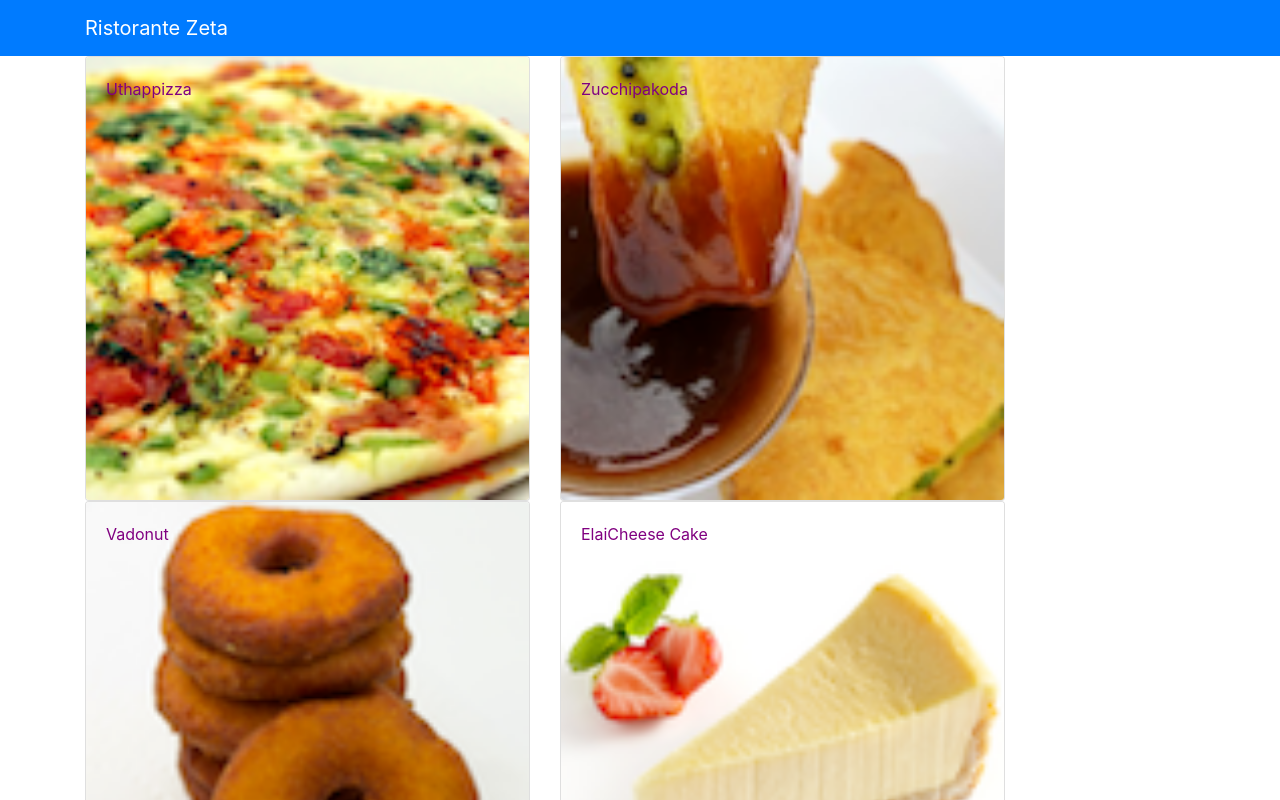
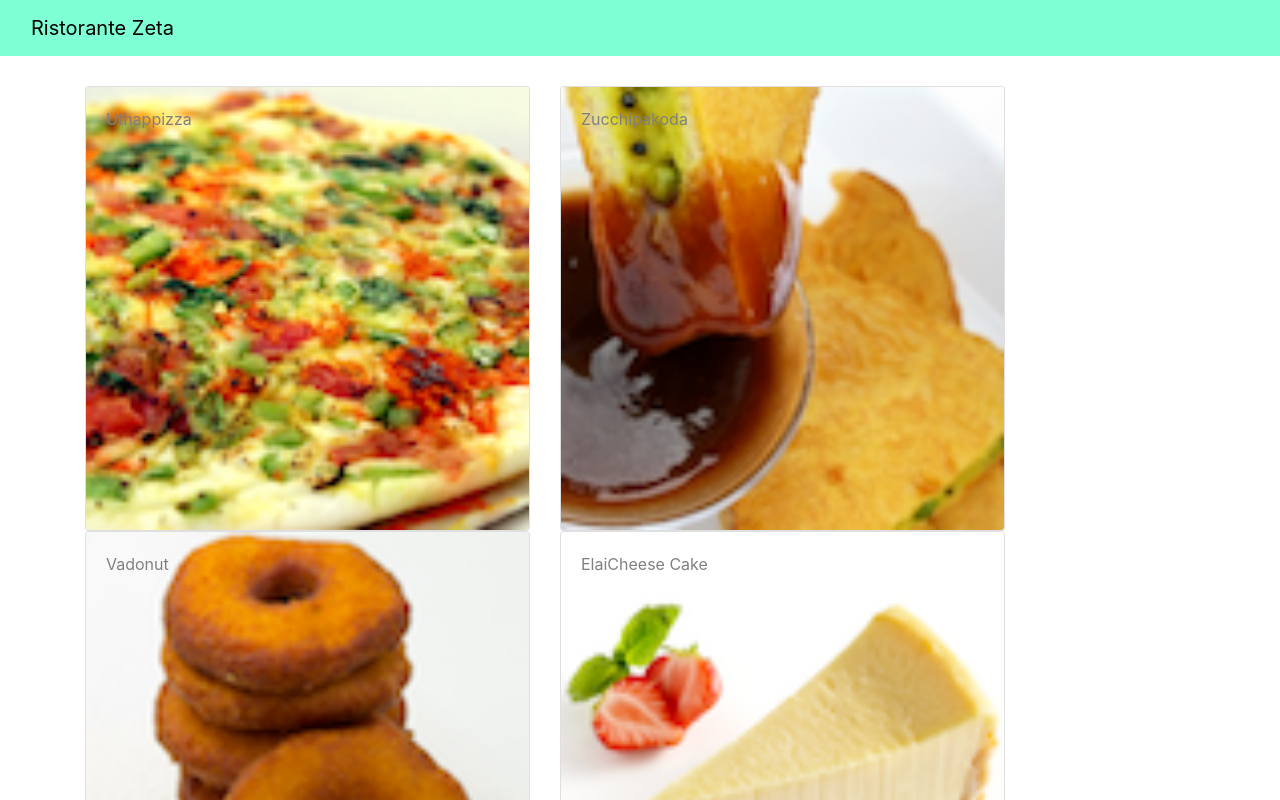
Before and after one commit to zJuarez/holiR, a React (Create React App) app: page / in a window 1280 px wide. Shown: the top 800 px of the page. Built offline with nearby package versions, Linux system fonts and the light colour scheme.

Commit message:
functional

```diff
--- a/src/App.css
+++ b/src/App.css
@@ -1,3 +1,10 @@
 .App{
-  color:purple;
+  color:grey;
 }
+#nav{
+  margin-bottom: 30px;
+  background-color: aquamarine;
+}
+#nav a{
+  color:black;
+}
--- a/src/components/DishDetail.js
+++ b/src/components/DishDetail.js
@@ -1,55 +1,56 @@
-import React, { Component } from 'react';
-import { CardText, Card, CardBody, CardImg, CardImgOverlay, CardTitle } from 'reactstrap'
+import React from 'react';
+import { CardText, Card, CardBody, CardImg, Col, CardTitle, Row } from 'reactstrap'
 
-class DishDetail extends Component{
+function getDate(date) {
+      return new Intl.DateTimeFormat('en-US', { year: 'numeric', month: 'short', day: '2-digit' }).format(new Date(Date.parse(date)));
+}
 
+function RenderDish({ dish }) {
+      console.log("here");
+      return (
+            <Card>
+                  <CardImg src={dish.image} alt={dish.name} width="100%" />
+                  <CardBody>
+                        <CardTitle> {dish.name}</CardTitle>
+                        <CardText> {dish.description}</CardText>
+                  </CardBody>
+            </Card>
+      );
+}
 
-      constructor(props){
-            super(props);
-      }
+function RenderComments({ comments }) {
+      let commentsX = comments.map((com) => {
+            return (<li> <b> {com.comment} </b><p>{com.author} {getDate(com.date)} </p> </li>
+            );
+      });
 
-      getDate(date){
-            return new  Intl.DateTimeFormat('en-US', { year: 'numeric', month: 'short', day: '2-digit'}).format(new Date(Date.parse(date)));
-      }
+      return (<Card>
+            <CardBody>
+                  <CardTitle> Comments </CardTitle>
+                  <CardText> <ul> {commentsX}</ul></CardText>
+            </CardBody>
+      </Card>);
+}
 
-      render(){
-            var dishX = this.props.dish;
+function DishDetail(props) {
 
-            if(dishX!=null){
+      console.log(props.dish);
+      if (props.dish != null) {
+            return (
+                  <Row>
+                        <Col md="5">
+                              <RenderDish dish={props.dish} />
+                        </Col>
+                        <Col md="5">
+                              <RenderComments comments={props.dish.comments}/>
+                        </Col>
+                  </Row>
+            );
 
-                  const comments = dishX.comments.map((com)=> {
-                        return(<li> <b> {com.comment} </b><p>{com.author} {this.getDate(com.date)} </p> </li>
-                        );
-
-            });
-                  return(
-                        <div className="row">
-                        <div className="col-md-5 col-12 m-1">
-                        <Card>
-                              <CardImg src={dishX.image} alt={dishX.name} width="100%" />
-                              <CardBody>
-                                    <CardTitle> {dishX.name}</CardTitle>
-                                    <CardText> {dishX.description}</CardText>
-                              </CardBody>
-                        </Card>
-                        </div>
-
-                        <div className="col-md-5 col-12 m-1">
-                        <Card>
-                              <CardBody>
-                                    <CardTitle> Comments </CardTitle>
-                                     <CardText> <ul> {comments}</ul></CardText>
-                              </CardBody>
-                        </Card>
-                        </div>
-                        </div>
-                  );
-
-            }else{
-                  return(
-                        <div></div>
-                  );
-            }
+      } else {
+            return (
+                  <div></div>
+            );
       }
 }
 
--- a/src/components/MainComponent.js
+++ b/src/components/MainComponent.js
@@ -1,9 +1,10 @@
 import React, {Component} from 'react';
-import {Navbar, NavbarBrand} from 'reactstrap';
+import {Navbar, NavbarBrand, Row, Col} from 'reactstrap';
 import '../App.css';
 import Menu from './MenuComponent';
 import {DISHES} from '../shared/dishes';
 import DishDetail from './DishDetail'
+
 class Main extends Component{
 
   constructor(props){
@@ -24,13 +25,15 @@ class Main extends Component{
   render(){
   return (
     <div className="App">
-      <Navbar dark color="primary">
-        <div className="container">
+      <Navbar id="nav">
+        <div className="container-fluid">
           <NavbarBrand href="/" target="_blank" > Ristorante Zeta</NavbarBrand>
         </div>
       </Navbar>
+      <div className="container">
       <Menu dishes = {this.state.dishes} onClick = {(dishID)=>this.onDishSelect(dishID)}/>
       <DishDetail dish = {this.state.dishes.filter((dishX) => this.state.selectedDish===dishX.id)[0]}/>
+      </div>
       </div>
   );
   }
--- a/src/components/MenuComponent.js
+++ b/src/components/MenuComponent.js
@@ -1,19 +1,11 @@
-import React, { Component } from 'react';
-import { Col, Card, CardImg, CardImgOverlay, CardTitle } from 'reactstrap'
+import React from 'react';
+import { Col, Card, CardImg, CardImgOverlay, CardTitle, Row} from 'reactstrap'
 
-class Menu extends Component {
 
-      constructor(props) {
-            super(props);
-      }
+function RenderMenuItem({ dish, onClick }) {
 
-      render() {
-
-            const menu = this.props.dishes.map((dish) => {
       return (
-
-                        <Col key={dish.id} md="5">
-                              <Card onClick={() => this.props.onClick(dish.id)}>
+            <Card onClick={() => onClick(dish.id)}>
 
                   <CardImg src={dish.image} alt={dish.name} width="100%" />
 
@@ -22,19 +14,24 @@ class Menu extends Component {
                   </CardImgOverlay>
 
             </Card>
+      );
+
+}
+
+function Menu(props) {
+
+      const menu = props.dishes.map((dish)=> {return(
+            <Col md="5">
+            <RenderMenuItem dish={dish} onClick={()=> props.onClick(dish.id)}> </RenderMenuItem>
             </Col>
-                  );
-            });
+
+      )});
 
       return (
-                  <div className="container">
-                        <div className="row">
+            <Row>
                   {menu}
-                        </div>
-                  </div>
+            </Row>
 
       );
 }
-}
-
 export default Menu;
```
Lines whose indentation alone changed are shown as unchanged.
